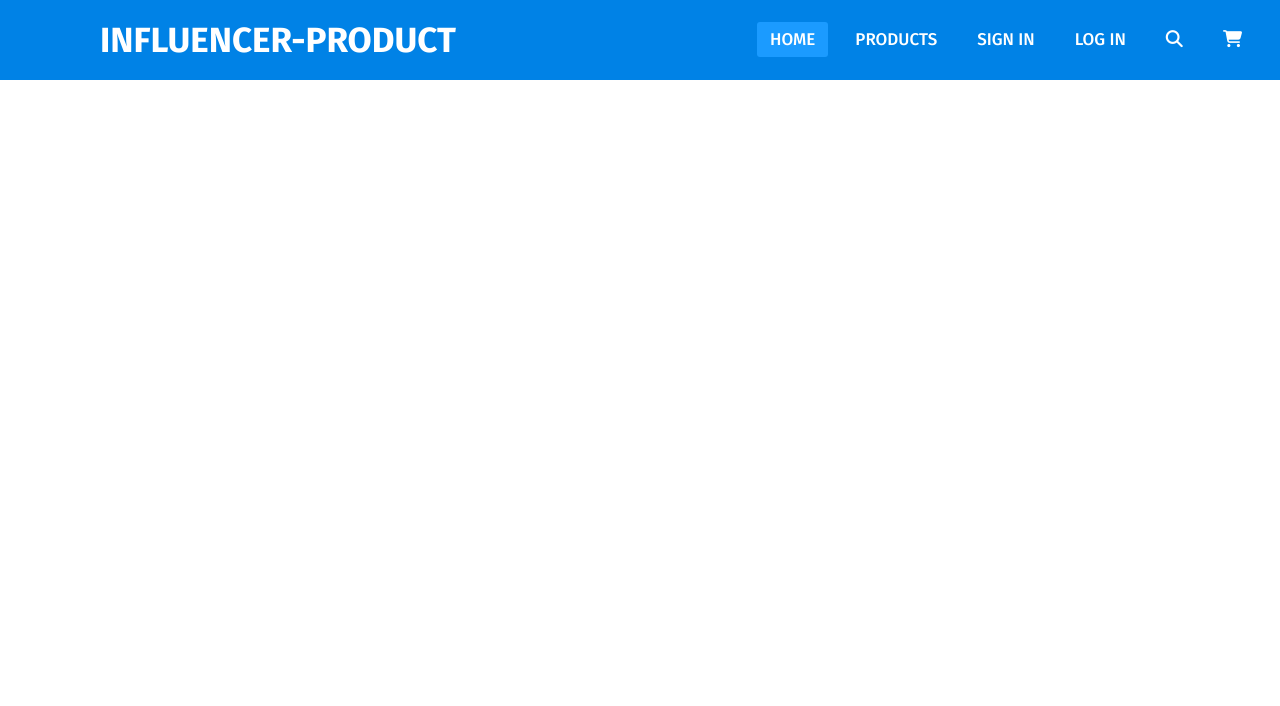
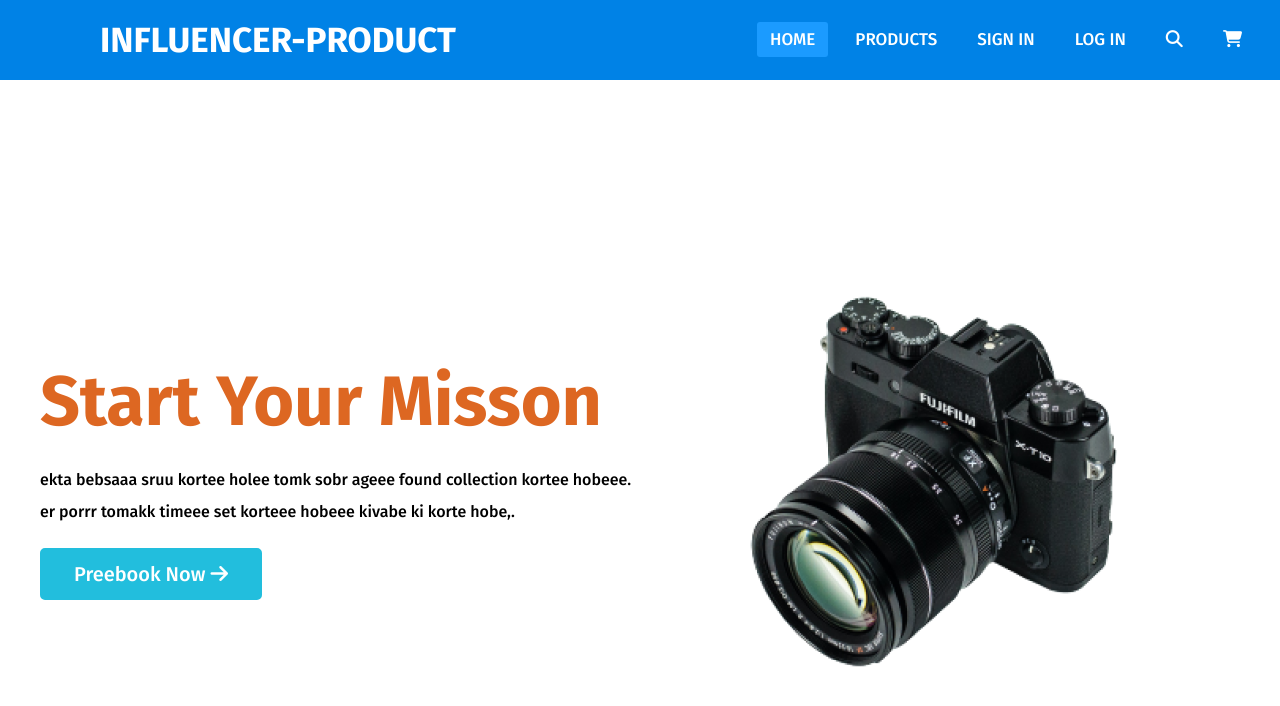
Before and after one commit to Mahmud2640/assignment-project-2, a plain HTML site: page index.html in a window 1280 px wide. Drawn offline with Linux system fonts and the light colour scheme.

Commit message:
add top section

```diff
--- a/css/style.css
+++ b/css/style.css
@@ -54,6 +54,68 @@
  #check{
    display: none;
  }
+
+ /*============ add top section ============= */
+
+ .container{
+   max-width: 1200px;
+   margin: 0 auto;
+ }
+ .banner{
+   display: flex;
+   height: 100vh;
+ }
+ .banner-title{
+   font-size: 70px;
+   white-space: nowrap;
+   position: relative;
+   color: transparent;
+   font-family: Fira Sans;
+}
+.banner-left{
+   flex: 1;
+   color: #fff;
+   display: flex;
+   align-items: center;
+}
+.banner-right{
+   flex: 1;
+   display: flex;
+   justify-content: center;
+   align-items: center;
+}
+.banner-title::before{
+   content: 'Start Your Misson';
+   position: absolute;
+   top: 0;
+   left: 0;
+   color: #dd6722;
+   animation: typing 3s linear infinite;
+}
+.banner-text{
+   line-height: 2;
+   margin: 20px 0;
+   color: black;
+}
+.love-button{
+   outline: 0;
+   font-size: 20px;
+   font-weight: 500;
+   font-family: Fira Sans;
+   padding: 10px 30px;
+   background-color: #22bedd;
+   color: #fff;
+   border: 4px solid #22bedd;
+   border-radius: 5px;
+   cursor: pointer;
+   transition: .3s linear;
+}
+.love-button:hover{
+   background-color: transparent;
+   color: #22bedd;
+}
+
+
  @media (max-width: 952px){
    label.logo{
      font-size: 30px;
--- a/index.html
+++ b/index.html
@@ -30,8 +30,27 @@
            <li><a href="#"><i class="fas fa-shopping-cart"></i></a></li>
          </ul>
       </nav>
-
    </header>
+   <!-- ============= add main section =============== -->
+   <main class="container">
+      <section class="banner">
+         <div class="banner-left">
+            <div>
+               <h1 class="banner-title">
+                  Start Your Misson
+               </h1>
+               <p class="banner-text">
+                  ekta bebsaaa sruu kortee holee tomk sobr ageee found collection kortee hobeee. <br>
+                  er porrr tomakk timeee set korteee hobeee kivabe ki korte hobe,.
+               </p>
+               <button class="love-button">Preebook Now <i class="fas fa-arrow-right"></i></button>
+            </div>
+         </div>
+            <div class="banner-right">
+               <img src="images/main-camera.png" alt="main-camera">
+            </div>
+      </section>
+   </main>
 
 </body>
 </html>
```
Also changed, not shown: 1 other file.
